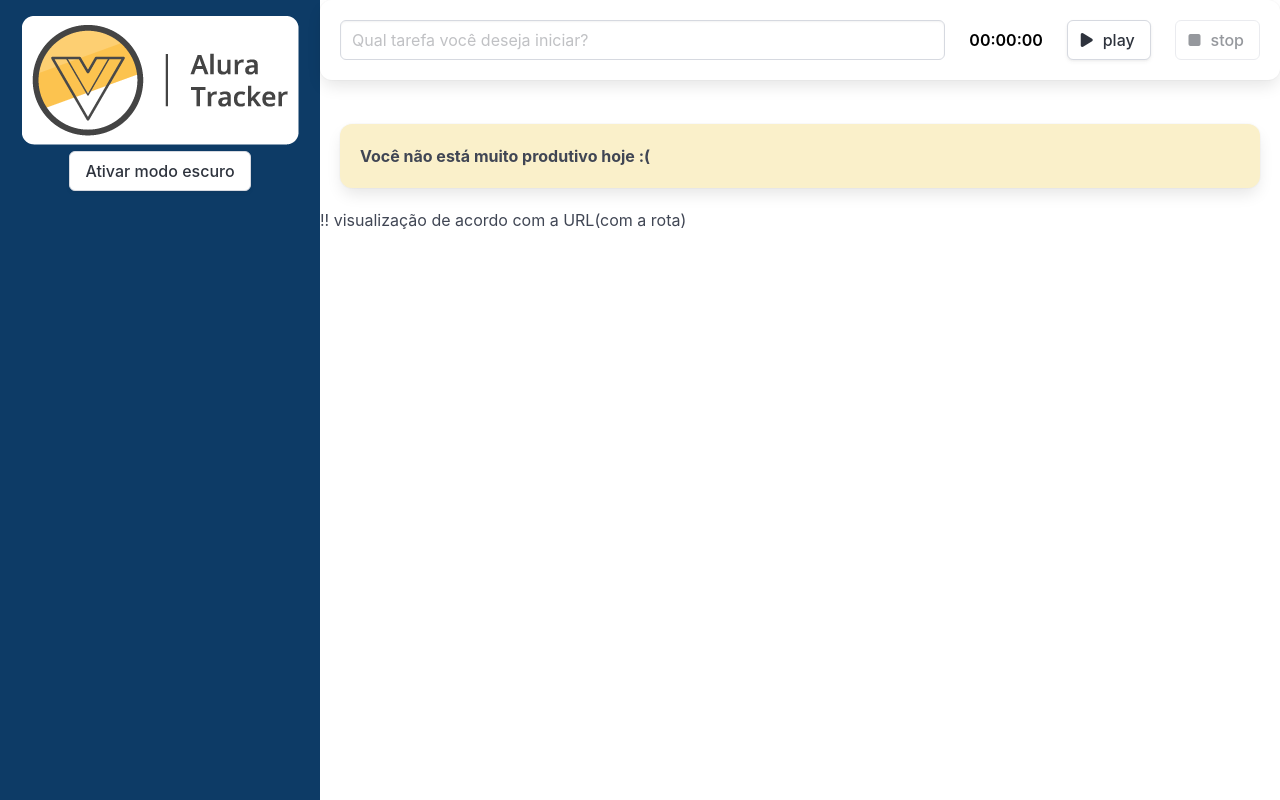
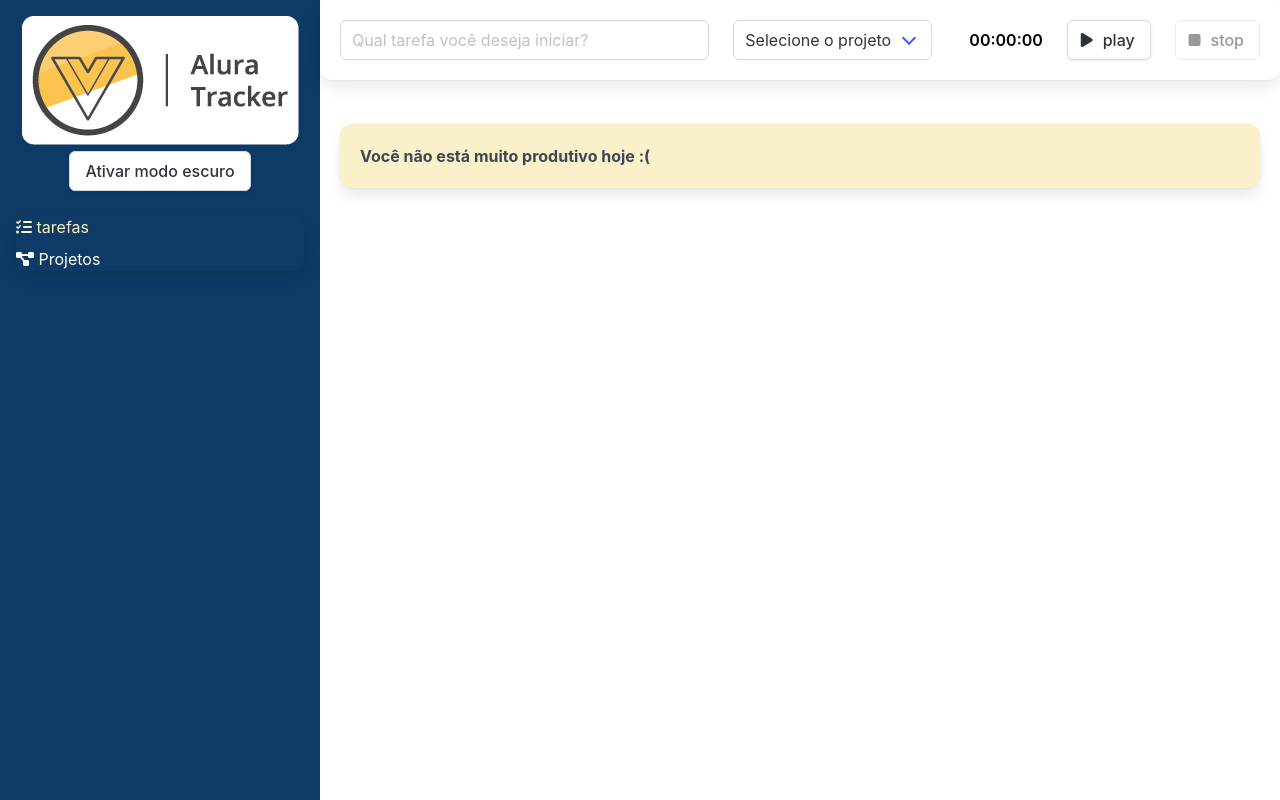
Before and after one commit to AugustoLiberato/alura-tracker, a Vue app: page /#/ in a window 1280 px wide. Built offline with nearby package versions, Linux system fonts and the light colour scheme.

Commit message:
adicao do router

```diff
--- a/package.json
+++ b/package.json
@@ -11,7 +11,8 @@
     "@fortawesome/fontawesome-free": "^6.7.2",
     "core-js": "^3.8.3",
     "vue": "^3.2.13",
-    "vue-router": "^4.5.1"
+    "vue-router": "^4.5.1",
+    "vuex": "^4.0.2"
   },
   "devDependencies": {
     "@typescript-eslint/eslint-plugin": "^5.4.0",
--- a/src/App.vue
+++ b/src/App.vue
@@ -9,14 +9,9 @@
 
     <!-- coluna com 3 quartos -->
     <div class="column is-three-quarter conteudo">
-      <Formulario @aoSalvarTarefa="salvarTarefa"  />
-      <div class="lista">
-        <Box v-if="listaEstaVazia">
-          Você não está muito produtivo hoje :(
-        </Box>
-        <Tarefa v-for="(  tarefa, index ) in tarefas" :key="index" :tarefa="tarefa  "/>
-      </div>
-      !! visualização de acordo com a URL(com a rota)
+      <!-- aqui vai a VIEW correspondente -->
+       <!-- indicando para o nosso roteador onde ele vai renderizar a nossa visualização  -->
+       <router-view></router-view>
     </div>
 
   </main>
@@ -24,37 +19,21 @@
 
 <script lang="ts">
 import { defineComponent } from 'vue';
-/** Dizer para o VUE que ele tem acesso ao componente BarraLateral.vue*/
 import BarraLateral from "./components/BarraLateral.vue";
-import Formulario from "./components/Formulario.vue";
-import Tarefa from "./components/Tarefa.vue";
-import ITarefa from "./interfaces/ITarefa.js";
-import Box from "./components/Box.vue";
 
 export default defineComponent({
   name: 'App',
   /**Componentes realcionados a esse componente, compondo componentes com outros componentes */
   components: {
     BarraLateral,
-    Formulario,
-    Tarefa,
-    Box
   },
   data () {
     return {
-      tarefas: [] as ITarefa[],
+
       modoEscuroAtivo: false
     }
   },
-  computed: {
-    listaEstaVazia () : boolean {
-      return this.tarefas.length === 0;
-    }
-  },
   methods: {
-    salvarTarefa(tarefa: ITarefa) {
-      this.tarefas.push(tarefa)
-    },
     trocarTema ( modoEscuroAtivo: boolean ) {
       this.modoEscuroAtivo = modoEscuroAtivo;
     }
--- a/src/components/BarraLateral.vue
+++ b/src/components/BarraLateral.vue
@@ -1,11 +1,28 @@
 <template>
     <header>
         <h1>
-            <img src="../assets/logo.png" alt="">
+            <img src="../assets/logo.png" alt="Alura Tracker">
         </h1>
-        <button class="button" @click="alterarTema">
-            {{ textoBotao }}
-        </button>
+        <div class="has-text-centered">
+        <button class="button" @click="alterarTema"> Ativar modo {{ textoBotao }} </button>
+        </div>
+        <nav class="panel mt-5">
+            <ul>
+                <li>
+                    <router-link to="/" class="link">
+                        <i class="fas fa-tasks"></i>
+                        tarefas
+                    </router-link>
+                </li>
+
+    <li>
+        <router-link to="/projetos" class="link">
+            <i class="fas fa-project-diagram"></i>
+                Projetos
+                </router-link>
+            </li>
+            </ul>
+        </nav>
     </header>
 </template>
 
@@ -25,9 +42,9 @@
     computed: {
         textoBotao () {
             if(this.modoEscuroAtivo) {
-                return 'Desativar modo escuro'
+                return 'claro'
             }
-            return 'Ativar modo escuro'
+            return 'escuro'
         }
     },
     methods: {
@@ -41,17 +58,33 @@
 
 <style scoped>
 /**todo o estilo do componente */
+h1 {
+    text-align: center;
+}
+strong {
+    color: #f95728;
+}
 header{
-    padding: 1rem;
     background: #0d3b66;
     width: 100%;
     height: 100vh;
-    text-align: center;
+    padding: 1rem;
 }
 @media only screen and (max-width: 768px) {
     header{
-        padding: 2.5rem;
         height: auto;
     }
 }
+.panel li {
+    margin: 8px 0;
+}
+.link {
+    color: #fff;
+}
+.link:hover {
+    color: #FAF0CA;
+}
+.link.router-link-active {
+    color: #FAF0CA;
+}
 </style>
--- a/src/components/Formulario.vue
+++ b/src/components/Formulario.vue
@@ -3,7 +3,7 @@
   <div class="box formulario">
     <div class="columns">
       <div
-        class="column is-8"
+        class="column is-5"
         role="form"
         aria-label="Formulário para criação de uma nova tarefa"
       >
@@ -14,6 +14,20 @@
           v-model="descricao"
         />
       </div>
+      <div class="column is-3">
+        <div class="select">
+          <select v-model="idProjeto">
+            <option value="">Selecione o projeto</option>
+              <option
+              :value="projeto.id"
+              v-for="projeto in projetos"
+              :key="projeto.id"
+            >
+              {{ projeto.nome }}
+            </option>
+          </select>
+        </div>
+      </div>
       <div class="column">
         <Temporizador @aoTemporizadorFinalizado="finalizarTarefa"/>
       </div>
@@ -22,8 +36,10 @@
 </template>
 
 <script lang="ts">
-import { defineComponent } from "vue";
-import Temporizador from './Temporizador.vue';
+import { computed, defineComponent } from "vue";
+import Temporizador from "./Temporizador.vue";
+import { useStore } from "vuex";
+import { key } from "@/store";
 /**Função que recebe um objeto de configuração */
 export default defineComponent({
   name: "FormularioO",
@@ -33,21 +49,32 @@
   },
   data () {
     return {
-      descricao: ''
+      descricao: '',
+      idProjeto: ''
     }
   },
   methods: {
     finalizarTarefa (tempoDecorrido: number) : void {
       this.$emit('aoSalvarTarefa',{
       duracaoEmSegundos: tempoDecorrido,
-      descricao: this.descricao
+      descricao: this.descricao,
+      projeto: this.projetos.find(proj => proj.id == this.idProjeto)
+
       });
       this.descricao = '';
+    },
+  },
+  setup () {
+    //importamos a store usando a chave
+    const store = useStore(key);
+    return {
+      //retornamos os projetos de forma computada
+      projetos: computed(() => store.state.projetos)
     }
   }
 });
 </script>
-<style >
+<style scoped>
 .formulario {
   color: var(--texto-primario);
   background-color: var(--bg-primario);
--- /dev/null
+++ b/src/interfaces/IProjeto.ts
@@ -0,0 +1,4 @@
+export default interface IProjeto {
+    id: string;
+    nome: string;
+}
--- a/src/interfaces/ITarefa.ts
+++ b/src/interfaces/ITarefa.ts
@@ -1,4 +1,6 @@
+import IProjeto from "./IProjeto";
 export default interface ITarefa {
     duracaoEmSegundos: number,
-    descricao: string
+    descricao: string,
+    projeto: IProjeto
 }
--- a/src/main.ts
+++ b/src/main.ts
@@ -1,6 +1,9 @@
-import { createApp } from 'vue'
-import App from './App.vue'
-
-import '@fortawesome/fontawesome-free/css/all.css'
-
-createApp(App).mount('#app')
+import { createApp } from 'vue';
+import App from './App.vue';
+import '@fortawesome/fontawesome-free/css/all.css';
+import roteador from "./roteador";
+import { store, key } from "./store";
+createApp(App)
+    .use(roteador)
+    .use(store, key)
+    .mount('#app');
--- /dev/null
+++ b/src/roteador/index.ts
@@ -0,0 +1,23 @@
+
+import { createRouter, createWebHashHistory, RouteRecordRaw } from "vue-router";
+import Tarefas from '../views/Tarefas.vue';
+import Projetos from '../views/Projetos.vue';
+const rotas: RouteRecordRaw[] = [
+    {
+        path: '/',
+        name: 'Tarefas',
+        component: Tarefas
+    },
+    {
+        path: '/projetos',
+        name: 'Projetos',
+        component: Projetos
+    },
+]
+
+const roteador = createRouter({
+    history: createWebHashHistory(),
+    routes: rotas
+})
+
+export default roteador;
--- /dev/null
+++ b/src/store/index.ts
@@ -0,0 +1,27 @@
+import IProjeto from "@/interfaces/IProjeto.js";
+import { createStore, Store } from "vuex";
+import { InjectionKey } from "vue";
+interface Estado {
+    projetos: IProjeto[];
+}
+
+export const key: InjectionKey<Store<Estado>> = Symbol();
+
+export const store = createStore<Estado>({
+    state: {
+        projetos: [
+            {
+                id: new Date().toISOString(),
+                nome: 'TypeScript'
+            },
+            {
+                id: new Date().toISOString(),
+                nome: 'Vue'
+            },
+            {
+                id: new Date().toISOString(),
+                nome: 'Vuex'
+            },
+        ],
+    },
+});
--- /dev/null
+++ b/src/views/Projetos.vue
@@ -0,0 +1,63 @@
+<template>
+  <section class="projetos">
+    <h1 class="title">Projetos</h1>
+    <form @submit.prevent="salvar">
+      <div class="field">
+        <label for="nomeDoProjeto" class="label">Nome do projeto</label>
+        <input
+          type="text"
+          class="input"
+          v-model="nomeDoProjeto"
+          id="nomeDoProjeto"
+        />
+      </div>
+      <div class="field">
+        <button class="button" type="submit">Salvar</button>
+      </div>
+    </form>
+    <table class="table is-fullwidth">
+      <thead>
+        <tr>
+          <th>ID</th>
+          <th>Nome</th>
+        </tr>
+      </thead>
+      <tbody>
+        <tr v-for="projeto in projetos" :key="projeto.id">
+          <td>{{ projeto.id }}</td>
+          <td>{{ projeto.nome }}</td>
+        </tr>
+      </tbody>
+    </table>
+  </section>
+</template>
+<script lang="ts">
+import { defineComponent } from "vue";
+import IProjeto from "../interfaces/IProjeto.js";
+export default defineComponent({
+  name: "ProjetosS",
+  data() {
+    return {
+      // estado que esta vinculado ao input
+      nomeDoProjeto: "",
+      projetos: [] as IProjeto[],
+    };
+  },
+  methods: {
+    salvar() {
+      const projeto: IProjeto = {
+        // quando o usuario submet pega-se o input e coloca no nome do projeto
+        nome: this.nomeDoProjeto,
+        id: new Date().toISOString(),
+      };
+      this.projetos.push(projeto);
+      this.nomeDoProjeto = "";
+    },
+  },
+});
+</script>
+<style scoped>
+.projetos {
+  padding: 1.25rem;
+}
+</style>
--- /dev/null
+++ b/src/views/Tarefas.vue
@@ -0,0 +1,43 @@
+<template>
+    <Formulario @aoSalvarTarefa="salvarTarefa"  />
+    <div class="lista">
+        <Box v-if="listaEstaVazia">
+            Você não está muito produtivo hoje :(
+        </Box>
+        <Tarefa v-for="(  tarefa, index ) in tarefas" :key="index" :tarefa="tarefa  "/>
+    </div>
+</template>
+
+<script lang="ts">
+import { defineComponent } from 'vue';
+import Formulario from "../components/Formulario.vue";
+import Tarefa from "../components/Tarefa.vue";
+import ITarefa from "../interfaces/ITarefa.js";
+import Box from "../components/Box.vue";
+
+export default defineComponent({
+  name: 'App',
+  /**Componentes realcionados a esse componente, compondo componentes com outros componentes */
+  components: {
+    Formulario,
+    Tarefa,
+    Box
+  },
+  data () {
+    return {
+      tarefas: [] as ITarefa[],
+
+    }
+  },
+  computed: {
+    listaEstaVazia () : boolean {
+      return this.tarefas.length === 0;
+    }
+  },
+  methods: {
+    salvarTarefa(tarefa: ITarefa) {
+      this.tarefas.push(tarefa)
+    }
+  }
+});
+</script>
```
Also changed, not shown: 1 other file (tests, documents, lock files or other folders).
